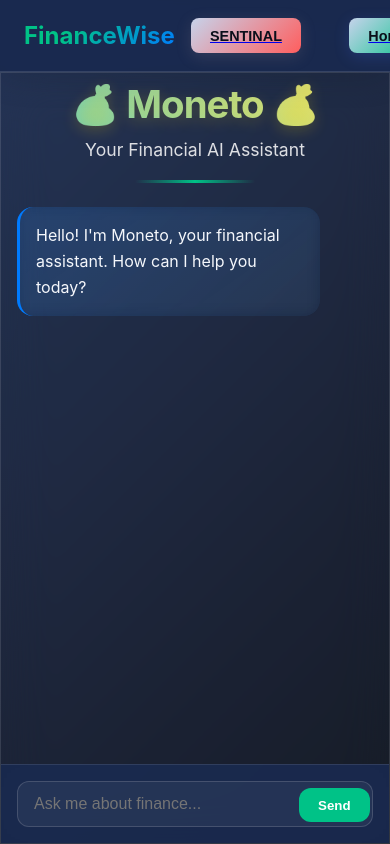
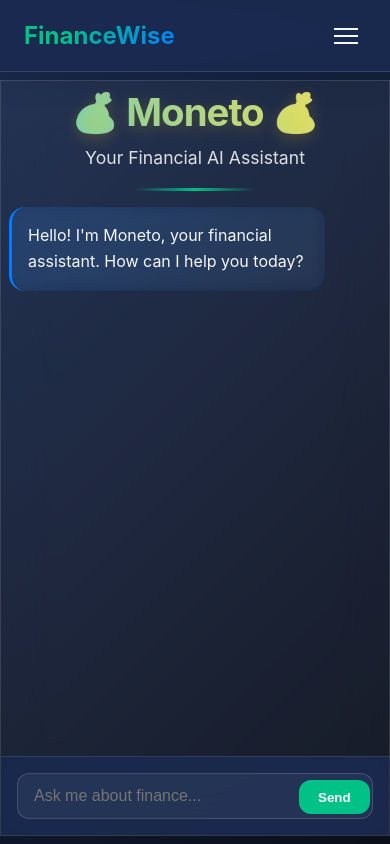
Before and after one commit to GittuBabaji/Finance-Wise-AI, a Flask app: page /financial_advice in a window 390 px wide. Run offline with Flask 3, Linux system fonts and the light colour scheme.

Commit message:
Add files via upload

```diff
--- a/public/financial_advice.html
+++ b/public/financial_advice.html
@@ -13,6 +13,14 @@
         <div class="logo">
             <span>FinanceWise</span>
         </div>
+
+        <!-- Hamburger Button -->
+        <button class="hamburger">
+            <span></span>
+            <span></span>
+            <span></span>
+        </button>
+
         <div class="nav-links">
             <a href="./fraud_detection"><button class="home-btn">SENTINAL</button></a>
             <a href="/"><button class="home-btn">Home</button></a>
--- a/public/static/css/financial.css
+++ b/public/static/css/financial.css
@@ -86,7 +86,7 @@ body {
     scroll-behavior: smooth;
     display: flex;
     flex-direction: column;
-    gap: 1.25rem;
+    gap: .5rem;
     padding-bottom: 100px;
 }
 
@@ -94,7 +94,7 @@ body {
 .bot-message, .user-message {
     max-width: 75%;
     width: fit-content;
-    padding: 1.25rem 1.5rem;
+    padding: 1rem 1.5rem;
     border-radius: var(--card-radius);
     position: relative;
     backdrop-filter: blur(8px);
@@ -217,7 +217,7 @@ body {
 /* Scroll Button */
 .scroll-bottom-btn {
     position: fixed;
-    bottom: 100px;
+    bottom: 200px;
     right: 30px;
     background: var(--trust-blue);
     color: white;
@@ -500,3 +500,87 @@ body {
         padding: 0 1rem;
     }
 }
+/* Hamburger Menu Styles */
+.hamburger {
+    display: none;
+    background: none;
+    border: none;
+    cursor: pointer;
+    padding: 0.5rem;
+    z-index: 1000;
+}
+
+.hamburger span {
+    display: block;
+    width: 24px;
+    height: 2px;
+    background: var(--light);
+    margin: 5px 0;
+    transition: var(--transition-fast);
+}
+
+/* Mobile Navigation */
+@media (max-width: 768px) {
+    .hamburger {
+        display: block;
+    }
+
+    .nav-links {
+        position: fixed;
+        top: 72px;
+        right: -100%;
+        width: 100%;
+        height: calc(100vh - 72px);
+        background: rgba(26, 42, 79, 0.98);
+        backdrop-filter: blur(24px);
+        flex-direction: column;
+        align-items: center;
+        padding: 2rem;
+        transition: right 0.3s ease-in-out;
+
+        gap: 1.5rem;
+    }
+
+    .nav-links.active {
+        right: 0;
+    }
+
+    .hamburger.active span:nth-child(1) {
+        transform: rotate(45deg) translate(5px, 5px);
+    }
+
+    .hamburger.active span:nth-child(2) {
+        opacity: 0;
+    }
+
+    .hamburger.active span:nth-child(3) {
+        transform: rotate(-45deg) translate(7px, -6px);
+    }
+
+    .home-btn {
+
+        width: 100%;
+        display: flex;
+        justify-content: center;
+        align-items: center;
+        padding: 1rem 1.5rem !important;
+    }
+}
+@media (max-width: 768px) {
+    /* Adjust the main chat container */
+    #chat-container {
+        height: calc(100vh - 150px) !important; /* Reduced from 120px */
+    }
+
+    /* Reduce padding in messages area */
+    #messages {
+        padding: 0.5rem; /* Reduced from 1rem */
+        gap: 0.3rem; /* Reduced message spacing */
+        padding-bottom: 80px; /* Reduced from 100px */
+    }
+
+    /* Optional: Adjust container margins */
+    .container {
+        margin: 0.5rem auto; /* Reduced from 1rem */
+    }
+}
--- a/public/static/js/financial.js
+++ b/public/static/js/financial.js
@@ -152,3 +152,29 @@ document.addEventListener('DOMContentLoaded', () => {
     checkScrollPosition();
     scrollToBottom();
 });
+
+document.addEventListener('DOMContentLoaded', () => {
+    const hamburger = document.querySelector('.hamburger');
+    const navLinks = document.querySelector('.nav-links');
+
+    hamburger.addEventListener('click', () => {
+        navLinks.classList.toggle('active');
+        hamburger.classList.toggle('active');
+    });
+
+    // Close menu when clicking outside
+    document.addEventListener('click', (e) => {
+        if (!e.target.closest('.nav-links') && !e.target.closest('.hamburger')) {
+            navLinks.classList.remove('active');
+            hamburger.classList.remove('active');
+        }
+    });
+
+    // Close menu after clicking a link
+    document.querySelectorAll('.nav-links a').forEach(link => {
+        link.addEventListener('click', () => {
+            navLinks.classList.remove('active');
+            hamburger.classList.remove('active');
+        });
+    });
+});
```
Also changed, not shown: public/static/css/fraud_detection.css (line endings or trailing spaces), public/static/js/fraud_detection.js (line endings or trailing spaces).
